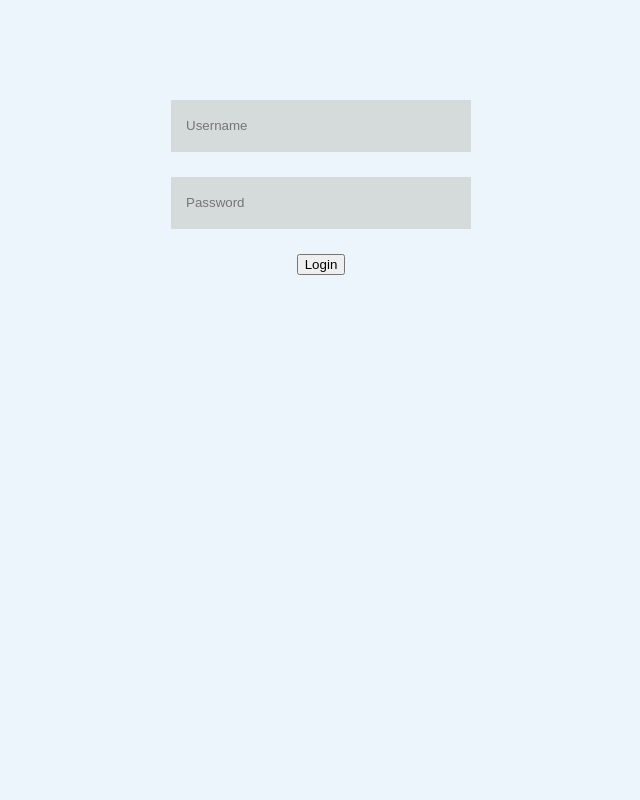
After one commit to ricdotnet/ToDo, a PHP site: page /login.php in a window 1280 px wide. The commit adds this page. Shown: the whole page, without its empty margins (319-959 px from the left). Run offline with PHP 8.4, Linux system fonts and the light colour scheme; a stand-in replaces the project's code that opens the database connection.

Commit message:
login / logout
created a simple sessions function for login and logout.

```diff
--- a/header.php
+++ b/header.php
@@ -1,6 +1,7 @@
 <?php
 
 ob_start();
+session_start();
 
 ?>
 <html>
--- /dev/null
+++ b/login.php
@@ -0,0 +1,82 @@
+<?php
+
+    require("header.php");
+
+    if(isset($_SESSION['name'])) {
+        echo "logged in";
+        header("Location: index.php");
+    }
+
+?>
+
+<div id="header">
+
+</div>
+
+<div id="container">
+
+    <form method="post" action="<?php $_SERVER['PHP_SELF'] ?>">
+        <input class="input-box mb25" name="username" placeholder="Username">
+        <input class="input-box mb25" name="password" placeholder="Password">
+        <button type="submit">Login</button>
+    </form>
+
+<?php
+
+    if($_SERVER['REQUEST_METHOD'] == "POST") {
+
+        $username = $_POST['username'];
+        $password = $_POST['password'];
+
+        //check for username
+        if(empty($username)) {
+            echo "<div class='error-box'>You need to enter a username.</div>";
+            header("Refresh: 1; login.php");
+
+        //check for password
+        } else if(empty($password)) {
+            echo "<div class='error-box'>You need to enter a password.</div>";
+            header("Refresh: 1; login.php");
+
+        //confirm login and redirect to home
+        } else if(!empty($username) && (!empty($password))) {
+
+            //check with the database
+            $results = $mysqli->query("select username from users where username = '". $username ."' and password = '". $password ."'");
+
+            if($results->num_rows == 0) {
+
+                echo "<div class='error-box'>No account found with those details.</div>";
+                header("Refresh: 1; login.php");
+
+            } else {
+
+                $account = $results->fetch_assoc();
+                $_SESSION["name"] = $username;
+
+                echo "<div class='confirm-box'>Logged in. Redirecting...</div>";
+                header("Refresh: 1; login.php");
+
+            }
+
+            // if(!$account) {
+            //     echo "no accounts";
+            // } else {
+            //     session_start();
+            //     echo "<div class='confirm-box'>Logged in. Redirecting...</div>";
+            //     header("Refresh: 2; http://localhost:3000");
+            // }
+
+        }
+
+    }
+
+?>
+
+</div><!-- end container -->
+
+<?php
+
+    require("footer.php");
+
+?>
--- a/style.css
+++ b/style.css
@@ -2,6 +2,7 @@ html, body {
     padding: 0;
     margin: 0;
     font-family: sans-serif;
+    background: #EBF5FB;
 }
 
 /* margins and spaces */
@@ -63,7 +64,7 @@ html, body {
     line-height: 50px;
     outline: none;
     border: none;
-    background-color: #fefefe;
+    background-color: #D5DBDB;
     padding-left:  15px;
     padding-right: 15px;
 }
```
Also changed, not shown: index.php (+20 -1 lines), logout.php (added, +8 -0 lines), tables.sql (added, +12 -0 lines).
